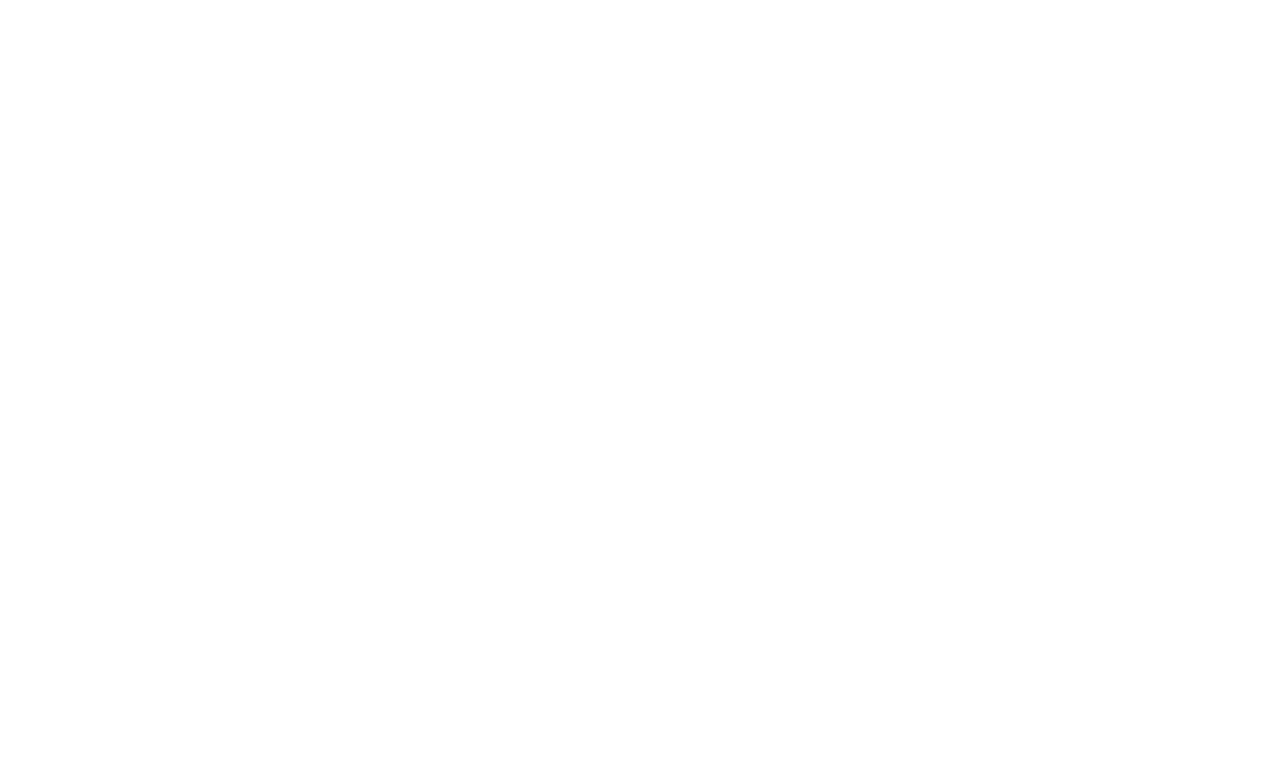
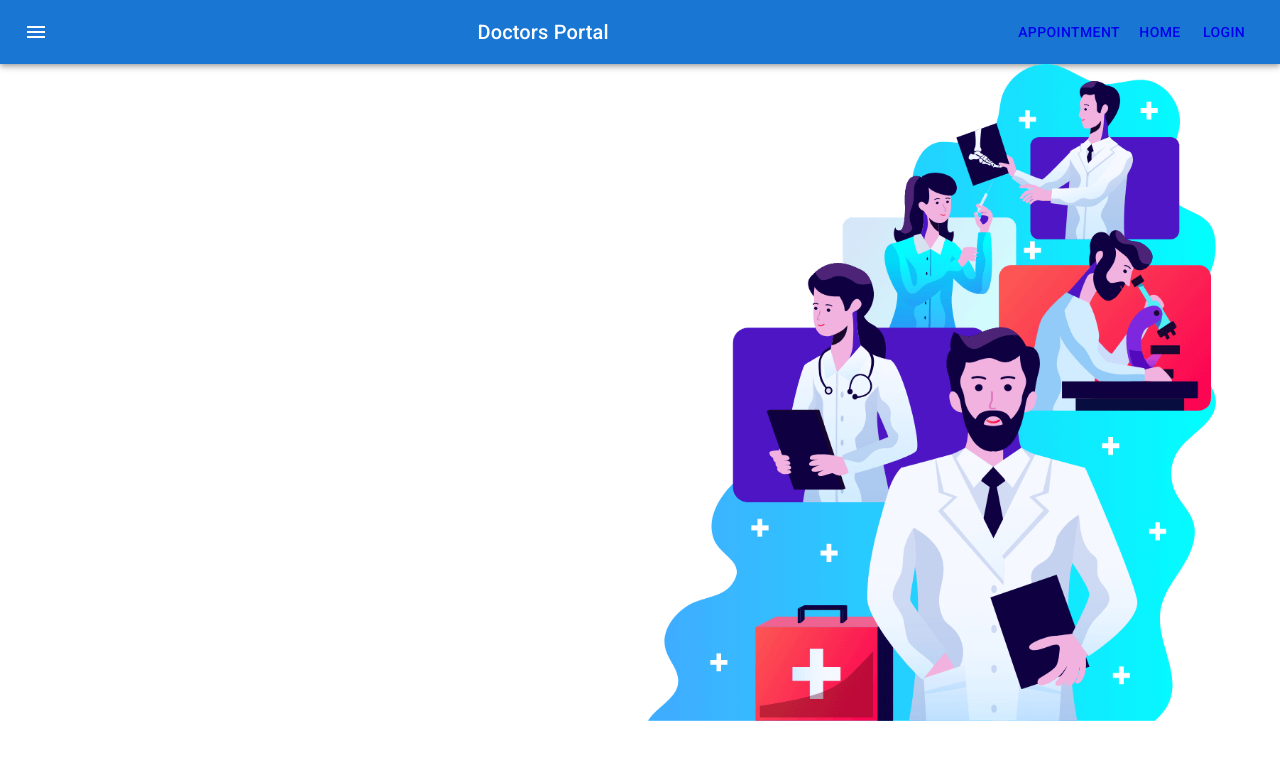
Before and after one commit to DebabrataSaha-570/Doctors-Portal-Client-notComplete, a React (Create React App) app: page /login in a window 1280 px wide. Shown: the top 760 px of the page. Built offline with nearby package versions, Linux system fonts and the light colour scheme.

Commit message:
login component added

```diff
--- a/src/App.js
+++ b/src/App.js
@@ -7,7 +7,7 @@
 } from "react-router-dom";
 import Home from './Pages/Home/Home/Home';
 import Appointment from './Pages/Appointment/Appointment/Appointment';
-
+import Login from './Pages/Login/Login/Login'
 function App() {
   return (
     <div className='App'>
@@ -18,6 +18,9 @@
           </Route>
           <Route path="/appointment">
             <Appointment></Appointment>
+          </Route>
+          <Route path="/login">
+            <Login></Login>
           </Route>
           <Route exact path="/">
             <Home></Home>
--- a/src/Pages/Appointment/Appointment/Appointment.js
+++ b/src/Pages/Appointment/Appointment/Appointment.js
@@ -1,4 +1,5 @@
 import React from 'react';
+import Footer from '../../Shared/Footer/Footer';
 import Navigation from '../../Shared/Navigation/Navigation';
 import AppointmentHeader from '../AppointmentHeader/AppointmentHeader';
 import AvailableAppointment from '../AvailableAppointment/AvailableAppointment';
@@ -10,6 +11,7 @@
             <Navigation></Navigation>
             <AppointmentHeader date={date} setDate={setDate}></AppointmentHeader>
             <AvailableAppointment date={date}></AvailableAppointment>
+            <Footer></Footer>
         </>
     );
 };
--- /dev/null
+++ b/src/Pages/Login/Login/Login.js
@@ -0,0 +1,25 @@
+import { Container, Grid } from '@mui/material';
+import React from 'react';
+import Navigation from '../../Shared/Navigation/Navigation';
+import login from '../../../images/login.png'
+
+const Login = () => {
+    return (
+        <>
+            <Navigation></Navigation>
+            <Container>
+                <Grid container spacing={2}>
+                    <Grid item xs={12} md={6} >
+
+                    </Grid>
+                    <Grid item xs={4} md={6}>
+                        <img style={{ width: '100%' }} src={login} alt="" />
+                    </Grid>
+
+                </Grid>
+            </Container>
+        </>
+    );
+};
+
+export default Login;
--- a/src/Pages/Shared/Navigation/Navigation.js
+++ b/src/Pages/Shared/Navigation/Navigation.js
@@ -6,7 +6,7 @@
 import Button from '@mui/material/Button';
 import IconButton from '@mui/material/IconButton';
 import MenuIcon from '@mui/icons-material/Menu';
-import { Link } from 'react-router-dom';
+import { Link, NavLink } from 'react-router-dom';
 
 const Navigation = () => {
     return (
@@ -33,7 +33,9 @@
                     <Link to="/home">
                         <Button color="inherit">Home</Button>
                     </Link>
-                    <Button color="inherit">Login</Button>
+                    <NavLink to="/login">
+                        <Button color="inherit">Login</Button>
+                    </NavLink>
                 </Toolbar>
             </AppBar>
         </Box>
```
